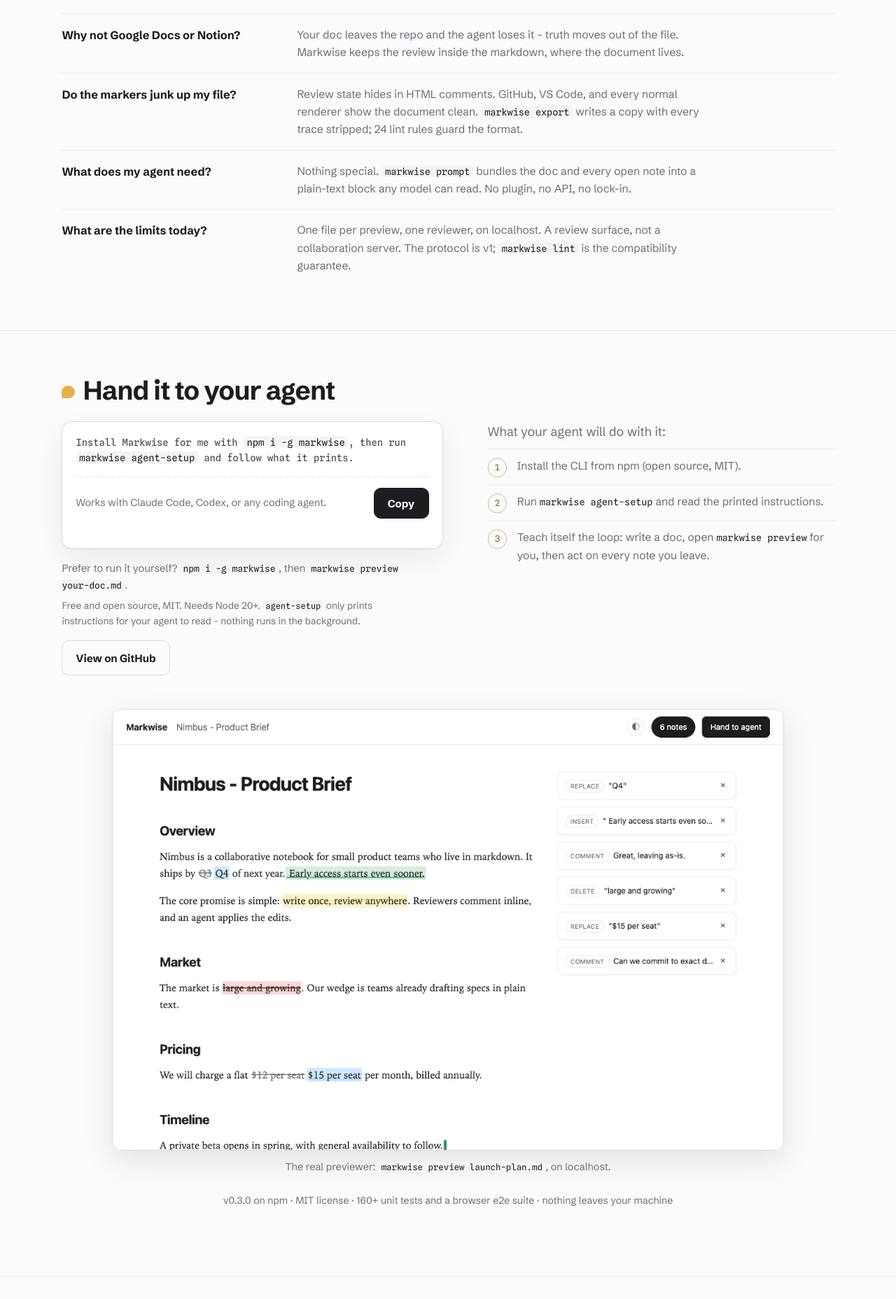
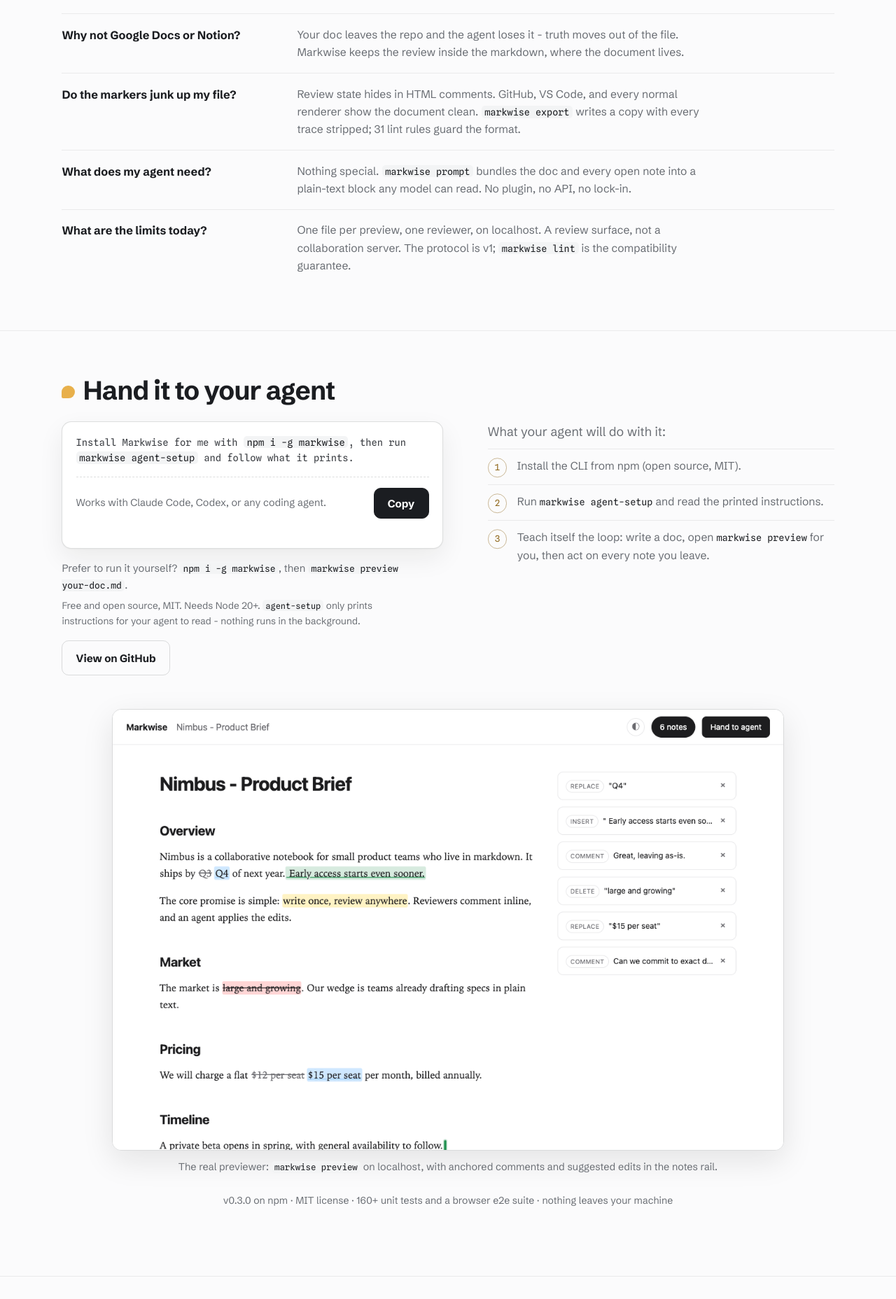
Before and after one commit to farandclose/markwise, a website: page site/index.html in a window 1280 px wide. Shown: the part 4579-6435 px from the top of the page at 70% size. Drawn offline with Linux system fonts and the light colour scheme.

Commit message:
fix(site): true-up proof caption and lint-rule count; modal hint spacing
The proof figure caption and alt named launch-plan.md, but the real
screenshot shows a product brief; both now describe what the image
actually shows. The lint-rule count follows LINT_SPEC.md (31, not the
stale 24 from the README). Stacked modal hints get .4rem of air.

Co-Authored-By: Claude Fable 5 <noreply@anthropic.com>

```diff
--- a/site/index.html
+++ b/site/index.html
@@ -547,6 +547,7 @@
   .modal-copy.ok .ico-clip{display:none}
   .modal-copy.ok .ico-check{display:inline-block}
   .modal-hint{font-size:.88rem;color:var(--dim);margin:0}
+  .modal-hint + .modal-hint{margin-top:.4rem}
   .modal .copy-note{margin:0;min-height:0}
   .modal .copy-note:not(:empty){margin:.6rem 0 0}
   @keyframes scrimIn{from{opacity:0}to{opacity:1}}
@@ -816,7 +817,7 @@ Partner pricing holds through launch<span class="mk">&lt;!-- mw:<span class="id"
       <h2>Fair questions</h2>
       <dl class="ask-list">
         <div class="ask"><dt>Why not Google Docs or Notion?</dt><dd>Your doc leaves the repo and the agent loses it - truth moves out of the file. Markwise keeps the review inside the markdown, where the document lives.</dd></div>
-        <div class="ask"><dt>Do the markers junk up my file?</dt><dd>Review state hides in HTML comments. GitHub, VS Code, and every normal renderer show the document clean. <code>markwise export</code> writes a copy with every trace stripped; 24 lint rules guard the format.</dd></div>
+        <div class="ask"><dt>Do the markers junk up my file?</dt><dd>Review state hides in HTML comments. GitHub, VS Code, and every normal renderer show the document clean. <code>markwise export</code> writes a copy with every trace stripped; 31 lint rules guard the format.</dd></div>
         <div class="ask"><dt>What does my agent need?</dt><dd>Nothing special. <code>markwise prompt</code> bundles the doc and every open note into a plain-text block any model can read. No plugin, no API, no lock-in.</dd></div>
         <div class="ask"><dt>What are the limits today?</dt><dd>One file per preview, one reviewer, on localhost. A review surface, not a collaboration server. The protocol is v1; <code>markwise lint</code> is the compatibility guarantee.</dd></div>
       </dl>
@@ -853,8 +854,8 @@ Partner pricing holds through launch<span class="mk">&lt;!-- mw:<span class="id"
       </div>
       <figure class="proof-shot">
         <img src="assets/previewer-light.png" width="1200" height="788" loading="lazy"
-          alt="The Markwise previewer: a launch plan open in the browser with an anchored comment thread and a suggested edit shown inline">
-        <figcaption>The real previewer: <code>markwise preview launch-plan.md</code>, on localhost.</figcaption>
+          alt="The Markwise previewer: a product brief open in the browser with anchored comments and suggested edits shown in the notes rail">
+        <figcaption>The real previewer: <code>markwise preview</code> on localhost, with anchored comments and suggested edits in the notes rail.</figcaption>
       </figure>
       <p class="proof-row">v0.3.0 on npm &middot; MIT license &middot; 160+ unit tests and a browser e2e suite &middot; nothing leaves your machine</p>
     </div>
```
